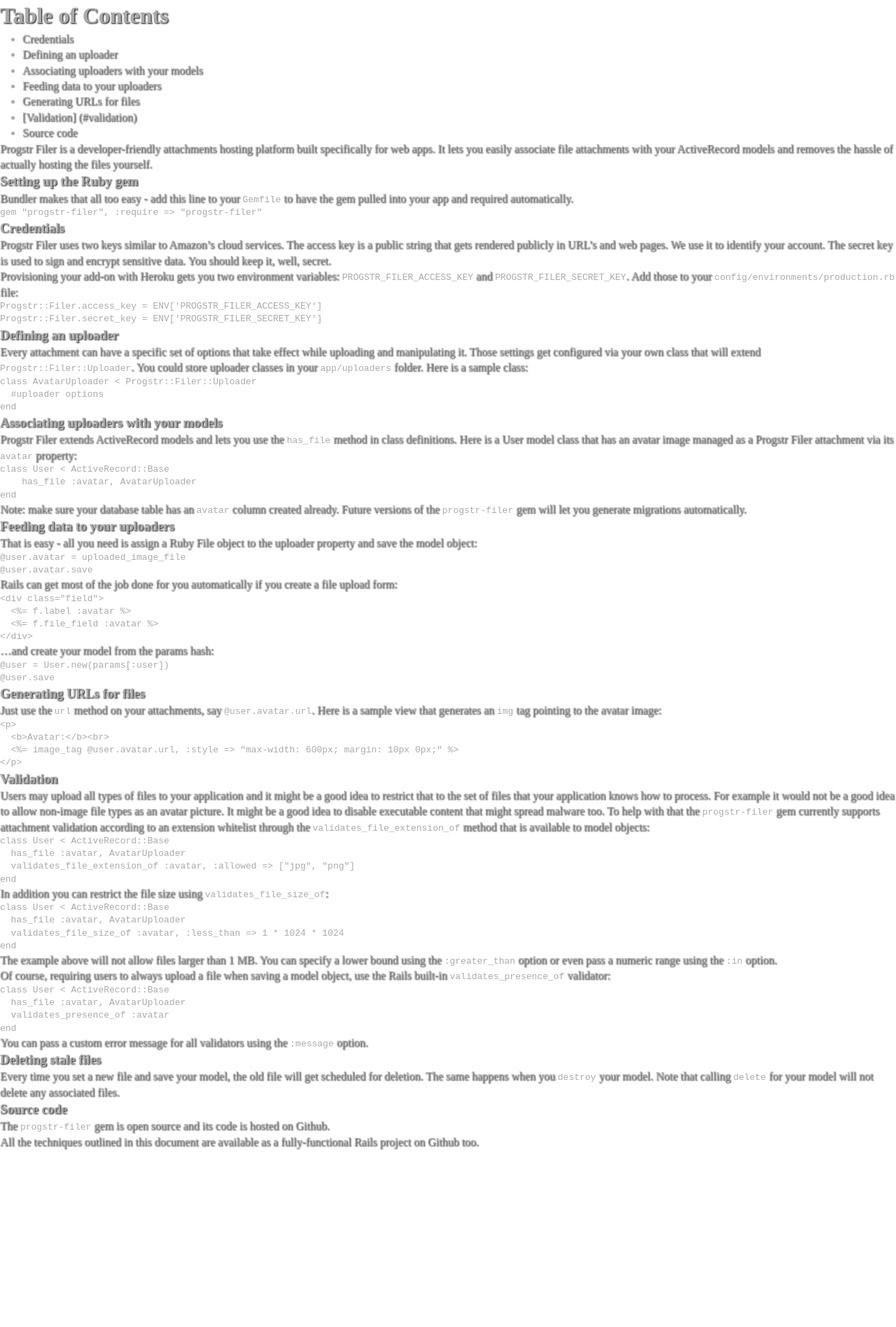
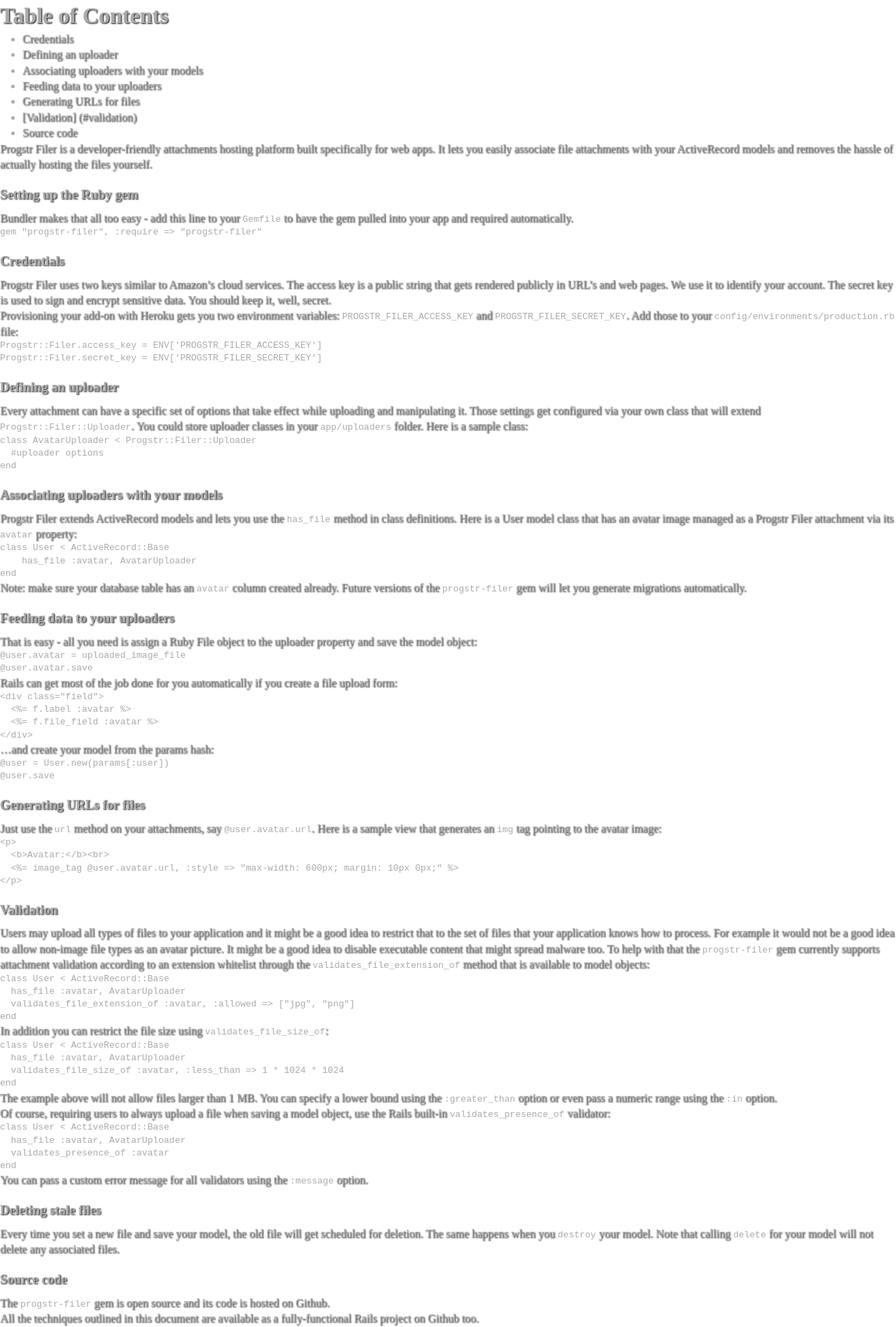
Before and after one commit to progstr/progstr.github.com, a Jekyll site: the page built from _posts/2011-12-23-filer-getting-started.md, in a window 1280 px wide. Shown: the whole page at 70% size. Built offline with Jekyll 4.4.1, drawn with Linux system fonts in a browser that asks for light colours; before the commit the page ends 1643 px from its top, so only the background shows below that.

Commit message:
Filer: header margins.

```diff
--- a/stylesheets/no-navigation.css
+++ b/stylesheets/no-navigation.css
@@ -31,6 +31,11 @@ a {
     text-decoration:none;
 }
 
+h3 {
+    margin-top: 1em;
+    margin-bottom: 0.5em;
+}
+
 a:hover {
     text-decoration:underline;
 }
```
